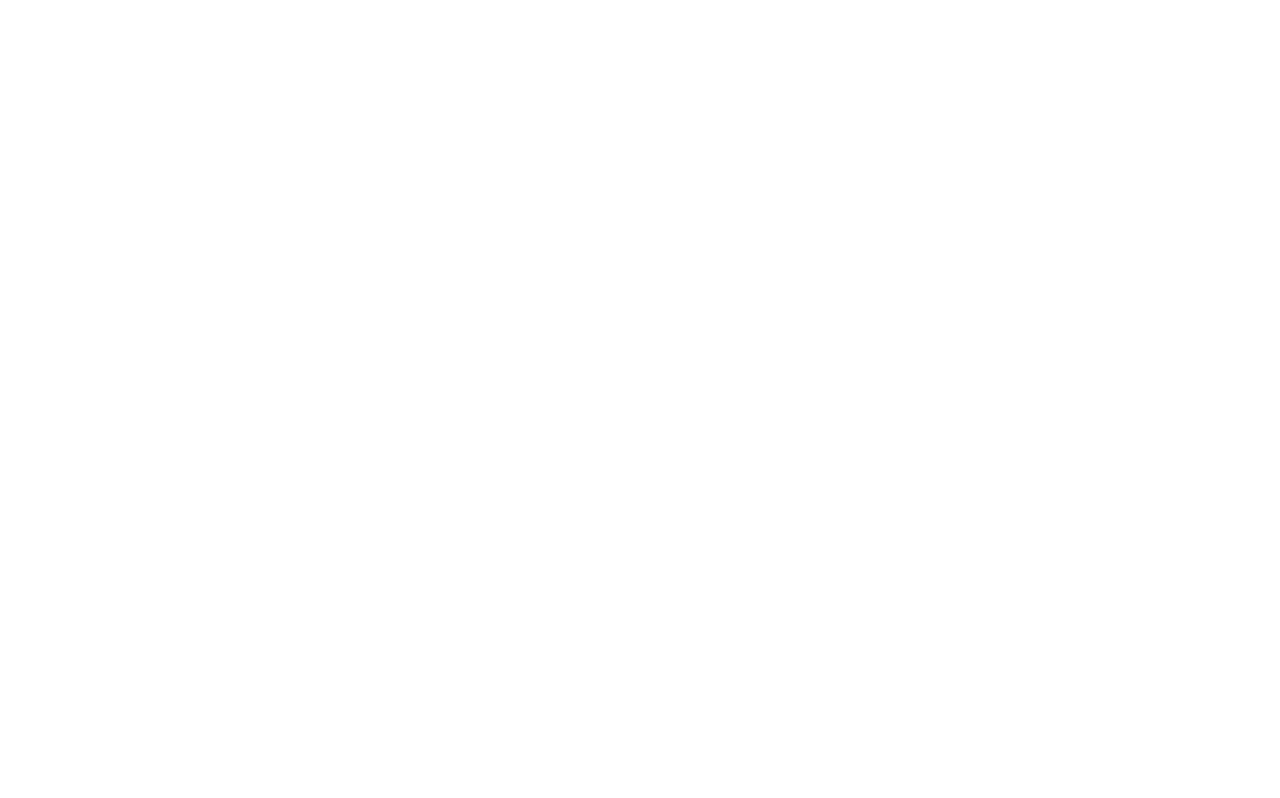
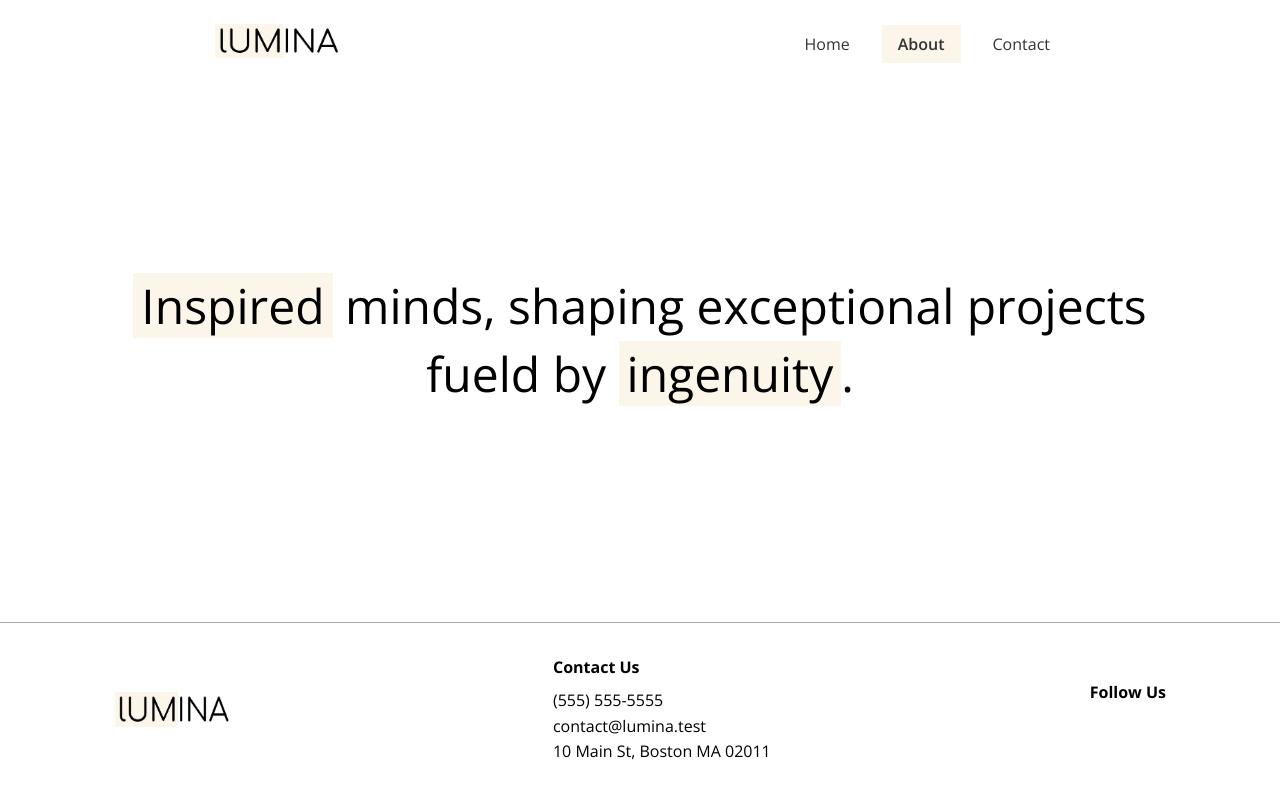
Before and after one commit to Damjan15/LuminaCreative, a plain HTML site: page about.html in a window 1280 px wide. Drawn offline with nearby package versions, Linux system fonts and the light colour scheme.

Commit message:
feat: header, footer & hero added in about page

```diff
--- a/about.html
+++ b/about.html
@@ -4,11 +4,77 @@
 <head>
     <meta charset="UTF-8">
     <meta name="viewport" content="width=device-width, initial-scale=1.0">
-    <title>Document</title>
+    <link rel="preconnect" href="https://fonts.googleapis.com">
+    <link rel="preconnect" href="https://fonts.gstatic.com" crossorigin>
+    <link href="https://fonts.googleapis.com/css2?family=Open+Sans:ital,wght@0,300..800;1,300..800&display=swap"
+        rel="stylesheet">
+    <link rel="stylesheet" href="https://cdnjs.cloudflare.com/ajax/libs/lightbox2/2.11.4/css/lightbox.css"
+        integrity="sha512-Woz+DqWYJ51bpVk5Fv0yES/edIMXjj3Ynda+KWTIkGoynAMHrqTcDUQltbipuiaD5ymEo9520lyoVOo9jCQOCA=="
+        crossorigin="anonymous" referrerpolicy="no-referrer" />
+    <link rel="stylesheet" href="css/styles.css">
+    <link rel="icon" href="images/favicon.ico">
+
+    <title>About | Lumin Creative</title>
 </head>
 
 <body>
+    <header class="header">
+        <div class="container container-sm header-flex">
+            <div class="logo">
+                <img src="images/logo.png" alt="Lumina Creative Logo">
+            </div>
 
+            <ul class="main-menu">
+                <li><a href="#">Home</a></li>
+                <li><a href="about.html" class="current">About</a></li>
+                <li><a href="contact.html">Contact</a></li>
+            </ul>
+        </div>
+    </header>
+
+    <section class="hero">
+        <div class="container">
+            <h2>
+                <span class="bg-primary">Inspired</span> minds, shaping exceptional projects fueld by <span
+                    class="bg-primary">ingenuity</span>.
+            </h2>
+        </div>
+    </section>
+
+
+    <footer class="footer">
+        <div class="container footer-flex">
+            <img src="images/logo.png" alt="">
+
+            <div class="contact">
+                <h4>Contact Us</h4>
+                <ul>
+                    <li>(555) 555-5555</li>
+                    <li>contact@lumina.test</li>
+                    <li>10 Main St, Boston MA 02011</li>
+                </ul>
+            </div>
+
+            <div class="social">
+                <h4>Follow Us</h4>
+                <a href="#">
+                    <i class="fab fa-facebook fa-2x"></i>
+                </a>
+                <a href="#">
+                    <i class="fab fa-twitter fa-2x"></i>
+                </a>
+                <a href="#">
+                    <i class="fab fa-instagram fa-2x"></i>
+                </a>
+                <a href="#">
+                    <i class="fab fa-pinterest fa-2x"></i>
+                </a>
+                <a href="#">
+                    <i class="fab fa-tumblr fa-2x"></i>
+                </a>
+            </div>
+        </div>
+    </footer>
 </body>
 
 </html>
```
